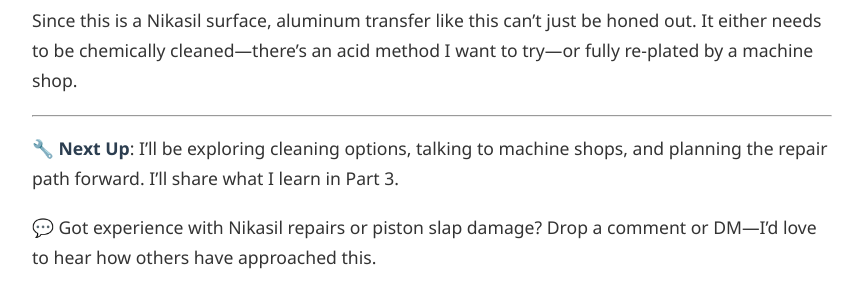
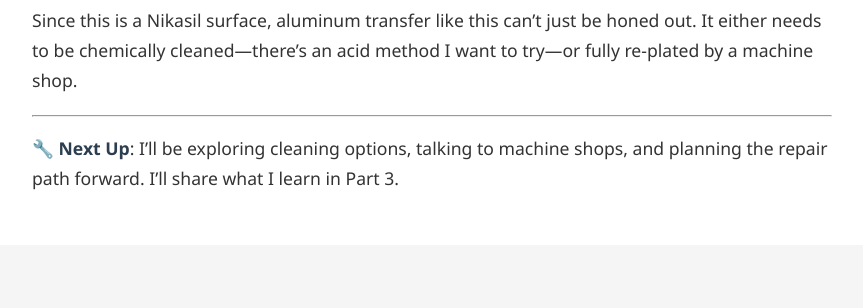
Before and after one commit to staubracing/staubracing-blog, an Astro site: page /blog/racing/zx6r-engine-rebuild-part2 in a window 1280 px wide. Shown: the part 3253-3561 px from the top of the page, without its empty margins (208-1071 px from the left). After the commit the page ends 3498 px from the top, so only its background shows below. Built offline with nearby package versions, Linux system fonts and the light colour scheme; Astro itself is replaced by a stand-in of ours.

Commit message:
Remove comment invitation from "ZX6R Engine Rebuild - Part 2" blog post to streamline content and maintain focus on upcoming repair plans. Enhance clarity on next steps for readers.

```diff
--- a/src/content/blog/racing/zx6r-engine-rebuild-part2.md
+++ b/src/content/blog/racing/zx6r-engine-rebuild-part2.md
@@ -46,5 +46,3 @@ Since this is a Nikasil surface, aluminum transfer like this can't just be honed
 ---
 
 🔧 **Next Up**: I'll be exploring cleaning options, talking to machine shops, and planning the repair path forward. I'll share what I learn in Part 3.
-
-💬 Got experience with Nikasil repairs or piston slap damage? Drop a comment or DM—I'd love to hear how others have approached this.
```
